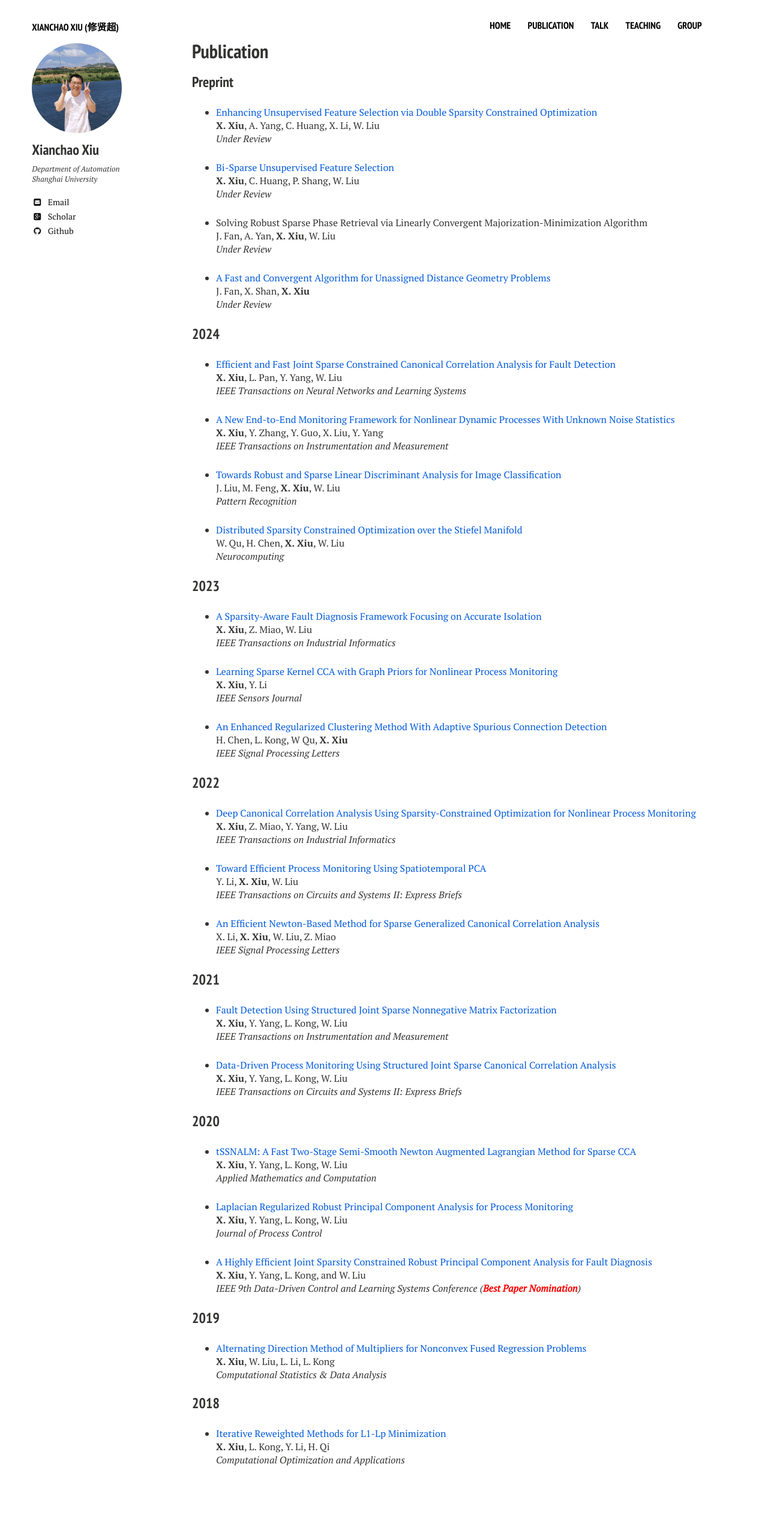
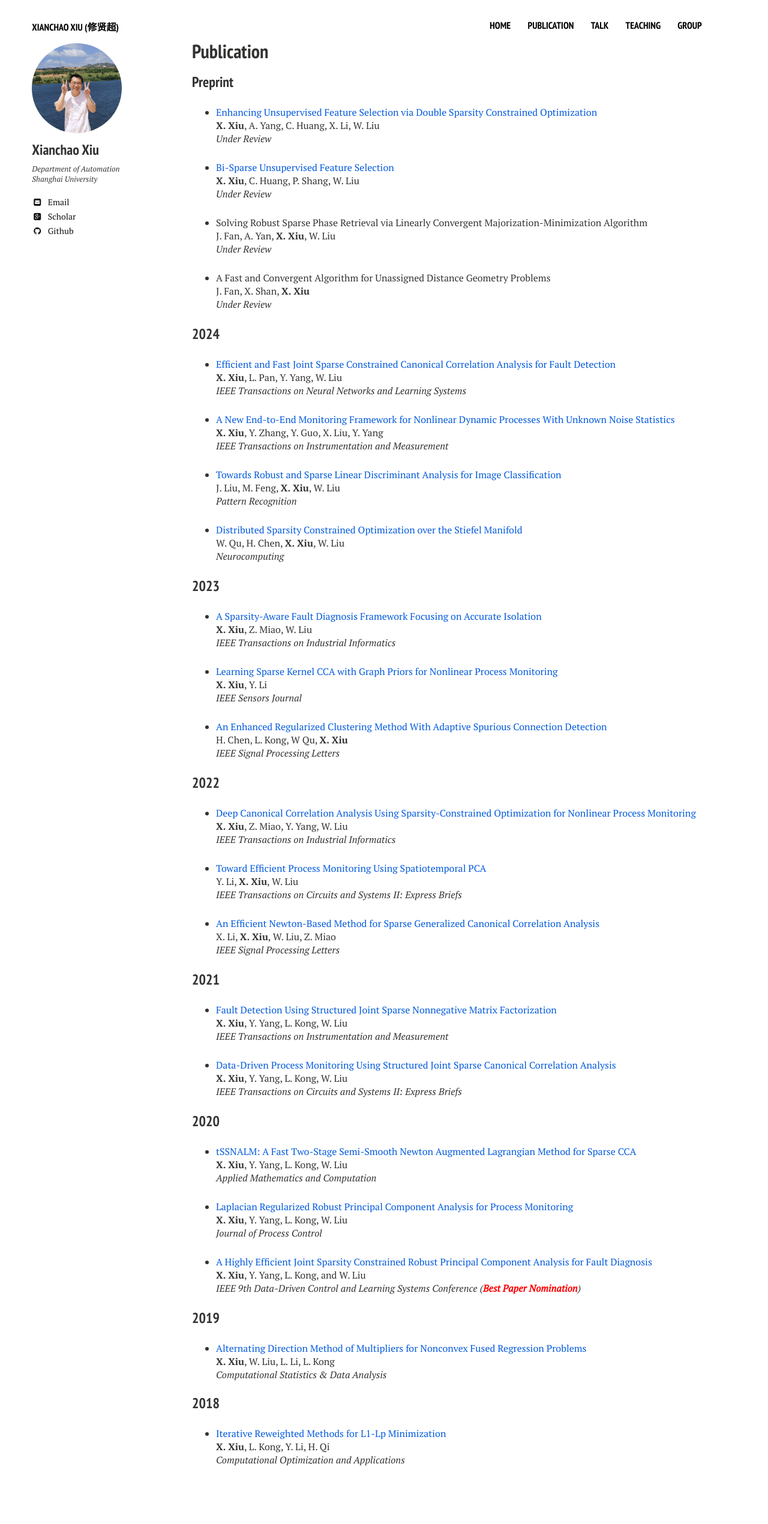
Before and after one commit to xianchaoxiu/xianchaoxiu.github.io, a Jekyll site: the page built from publication/index.md, in a window 1280 px wide. Shown: the whole page at 60% size. Built offline with Jekyll 4.4.1, drawn with Linux system fonts in a browser that asks for light colours; nearby versions of some CDN libraries.

Commit message:
Update index.md

```diff
--- a/publication/index.md
+++ b/publication/index.md
@@ -27,7 +27,7 @@ J. Fan, A. Yan, <b>X. Xiu</b>, W. Liu<br>
 
 
 
-* <a href="https://arxiv.org/abs/2502.02280" class="textlink" target="_blank">A Fast and Convergent Algorithm for Unassigned Distance Geometry Problems</a><br>
+* A Fast and Convergent Algorithm for Unassigned Distance Geometry Problems <br>
 J. Fan, X. Shan, <b>X. Xiu</b><br>
 <i>Under Review</i><br>
 
```
